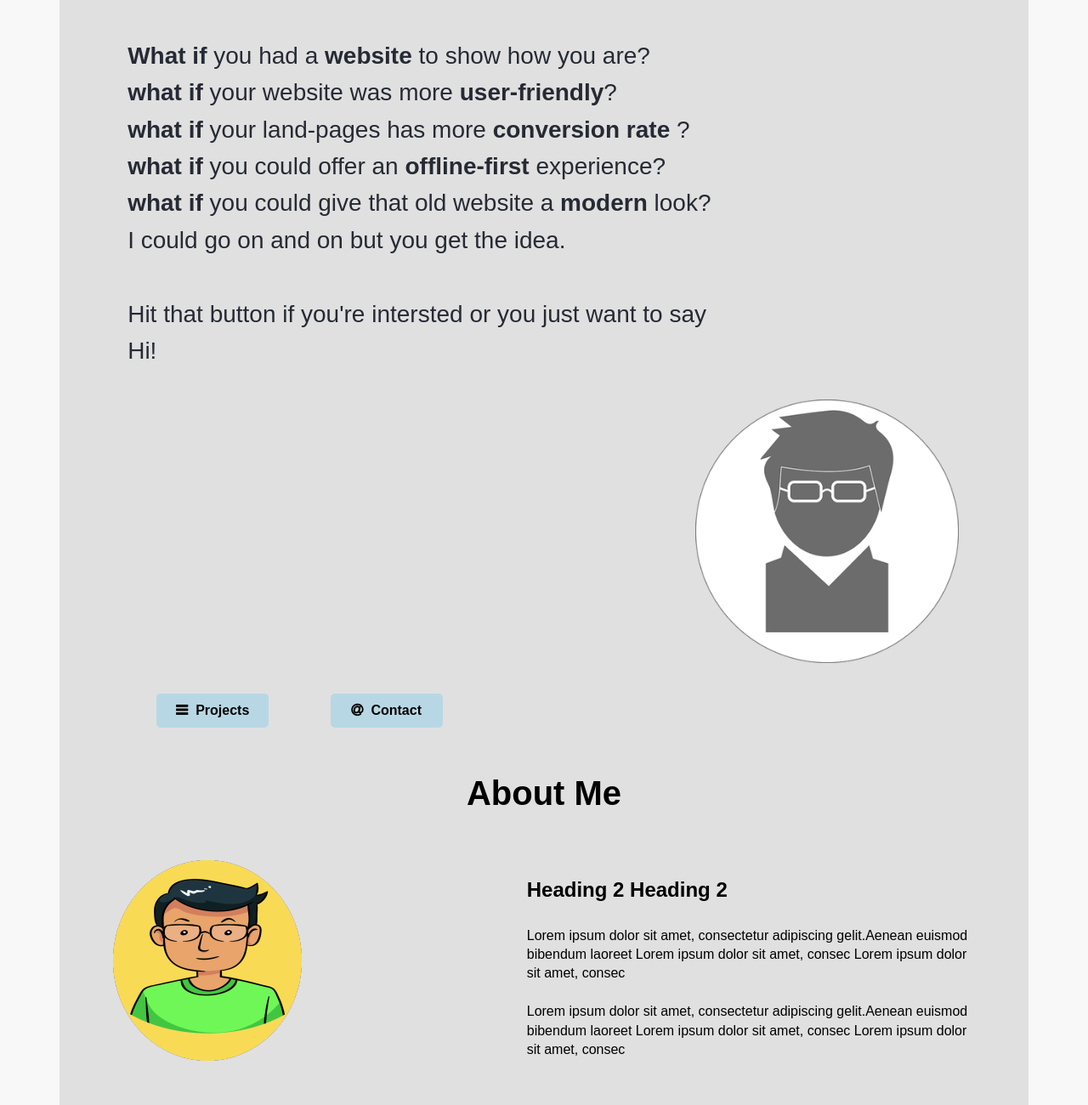
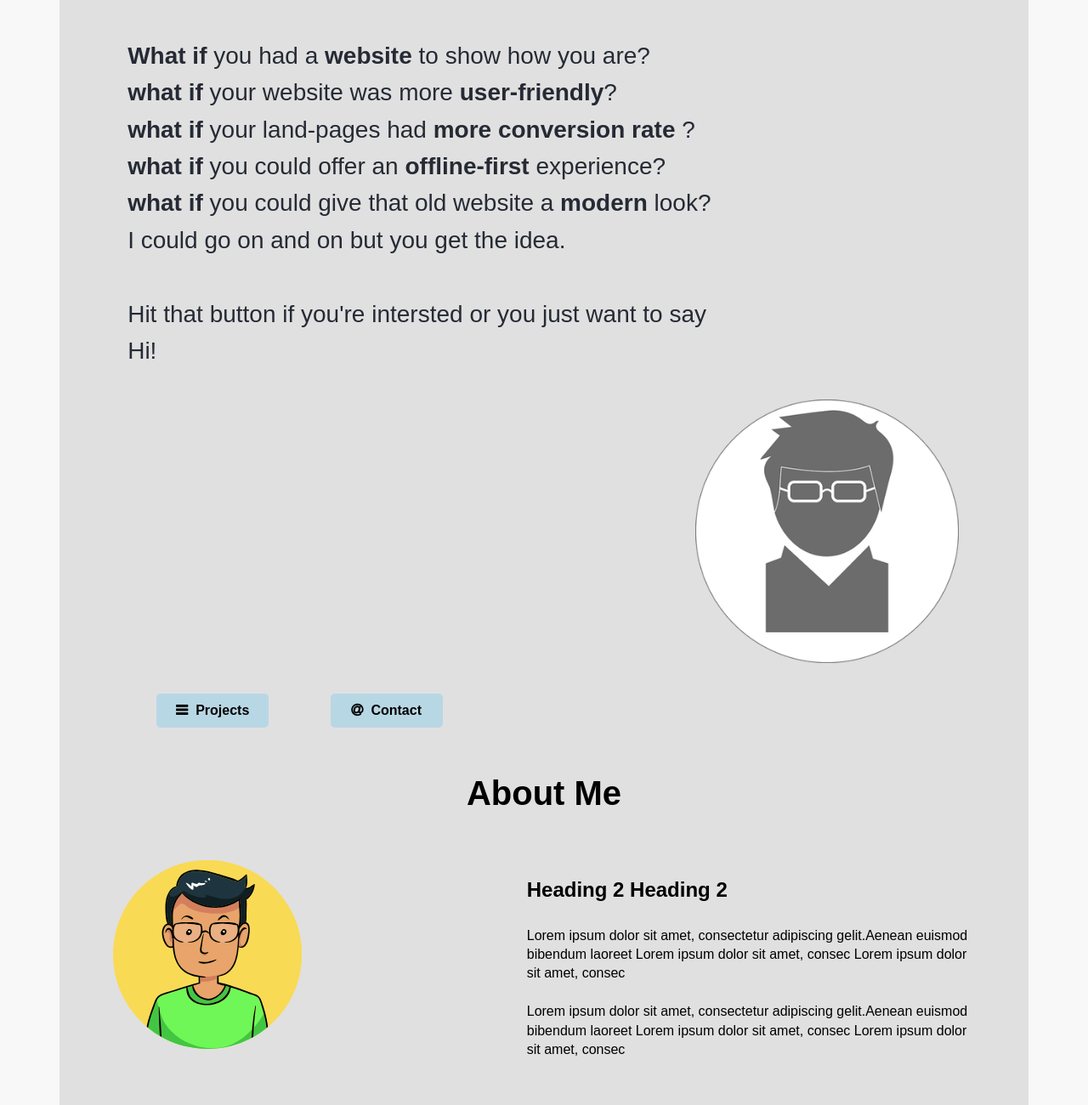
Before and after one commit to Laassari/portfolio, a plain HTML site: page index.html in a window 1280 px wide. Shown: the part 200-1500 px from the top of the page at 85% size. Drawn offline with Linux system fonts and the light colour scheme.

Commit message:
changed avatar to svg

```diff
--- a/index.html
+++ b/index.html
@@ -41,7 +41,7 @@
 				<p>
 					<strong>What if</strong> you had a <strong>website</strong> to show how you are?<br>
 					<strong>what if</strong> your website was more <strong>user-friendly</strong>?<br>
-					<strong>what if</strong> your land-pages has more <strong>conversion rate</strong> ?<br>
+					<strong>what if</strong> your land-pages had <strong>more conversion rate</strong> ?<br>
 					<strong>what if</strong> you could offer an <strong>offline-first</strong> experience?<br>
 					<strong>what if</strong> you could give that old website a <strong>modern</strong> look?<br>
 					I could go on and on but you get the idea.<br><br>
@@ -65,7 +65,7 @@
 		<div id="about" class="about-me">
 			<h1>About Me</h1>
 			<section class="part-me">
-				<img src="avatar2.png" alt="my personal photo">
+				<img src="images/me_avatar.svg" alt="my personal photo">
 				<div class="info-me">
 					<h2>Heading 2 Heading 2</h2>
 					<p>
```
Also changed, not shown: avatar.png (deleted), avatar2.png (deleted), ideas.txt, images/me_avatar.svg (added).
